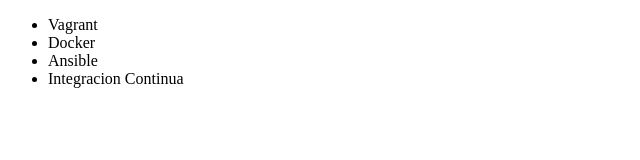
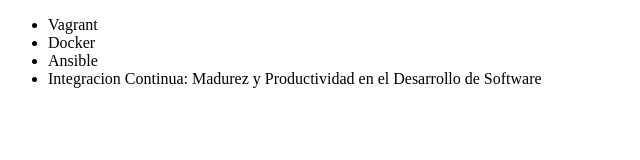
Before and after one commit to jj22-Ali/alura-git, a plain HTML site: page index.html in a window 1280 px wide. Shown: the whole page, without its empty margins (0-640 px from the left). Drawn offline with Linux system fonts and the light colour scheme.

Commit message:
Renombrando curso de Integración continua

```diff
--- a/index.html
+++ b/index.html
@@ -9,7 +9,7 @@
             <li>Vagrant</li>
             <li>Docker</li>
             <li>Ansible</li>
-            <li>Integracion Continua</li>
+            <li>Integracion Continua: Madurez y Productividad en el Desarrollo de Software</li>
         </ul>
     </body>
 </html>
```
